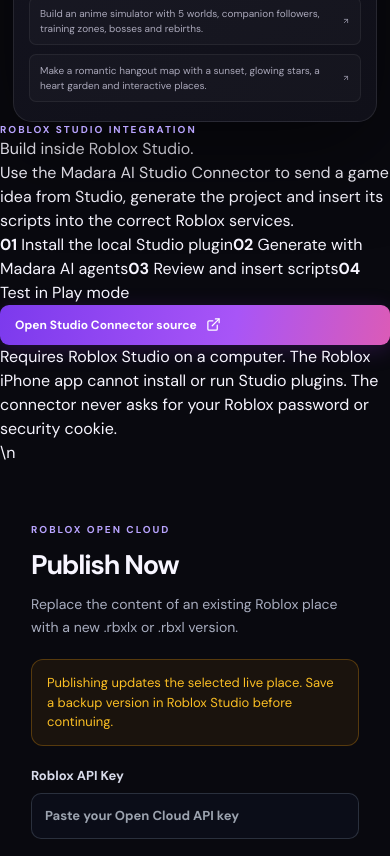
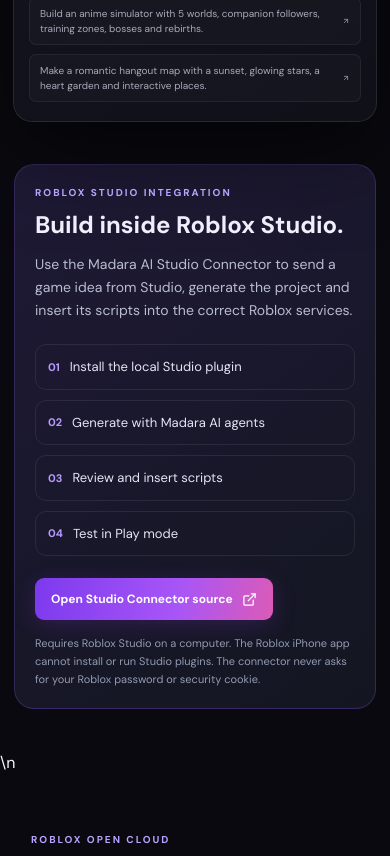
Before and after one commit to mhmxhma4-ship-it/Madara-AI, a Next.js app: page / in a window 390 px wide. Shown: the part 960-1816 px from the top of the page. Built offline with nearby package versions, Linux system fonts and the light colour scheme.

Commit message:
Style Roblox Studio connector section for mobile

```diff
--- a/app/globals.css
+++ b/app/globals.css
@@ -56,3 +56,62 @@ footer{max-width:1160px;margin:auto;border-top:1px solid var(--line);padding:23p
   background: rgba(245, 158, 11, 0.14);
   color: #fbbf24;
 }
+
+
+.studio-connector-panel {
+  width: min(920px, calc(100% - 40px));
+  margin: 42px auto;
+  padding: 28px;
+  border: 1px solid rgba(142, 92, 255, .24);
+  border-radius: 20px;
+  background: linear-gradient(145deg, rgba(34, 28, 58, .9), rgba(20, 23, 34, .96));
+}
+.studio-connector-panel h2 {
+  margin: 7px 0 10px;
+  color: #f4f2ff;
+  font-size: clamp(24px, 4vw, 32px);
+  font-weight: 750;
+}
+.studio-connector-panel > p {
+  max-width: 720px;
+  color: #b8bdd0;
+  font-size: 14px;
+  line-height: 1.65;
+}
+.studio-connector-steps {
+  display: grid;
+  grid-template-columns: repeat(2, minmax(0, 1fr));
+  gap: 10px;
+  margin: 22px 0;
+}
+.studio-connector-steps span {
+  display: flex;
+  align-items: center;
+  gap: 10px;
+  padding: 12px;
+  border: 1px solid rgba(255,255,255,.08);
+  border-radius: 11px;
+  color: #e6e4f3;
+  font-size: 13px;
+}
+.studio-connector-steps strong {
+  color: #b99cff;
+  font-size: 11px;
+}
+.studio-plugin-link {
+  display: inline-flex;
+  align-items: center;
+  gap: 9px;
+  width: fit-content;
+  text-decoration: none;
+  padding: 12px 16px;
+}
+.studio-connector-panel .studio-connector-note {
+  margin-top: 14px;
+  font-size: 11px;
+  color: #929bb1;
+}
+@media (max-width: 600px) {
+  .studio-connector-panel { width: calc(100% - 28px); padding: 20px; }
+  .studio-connector-steps { grid-template-columns: 1fr; }
+}
```
